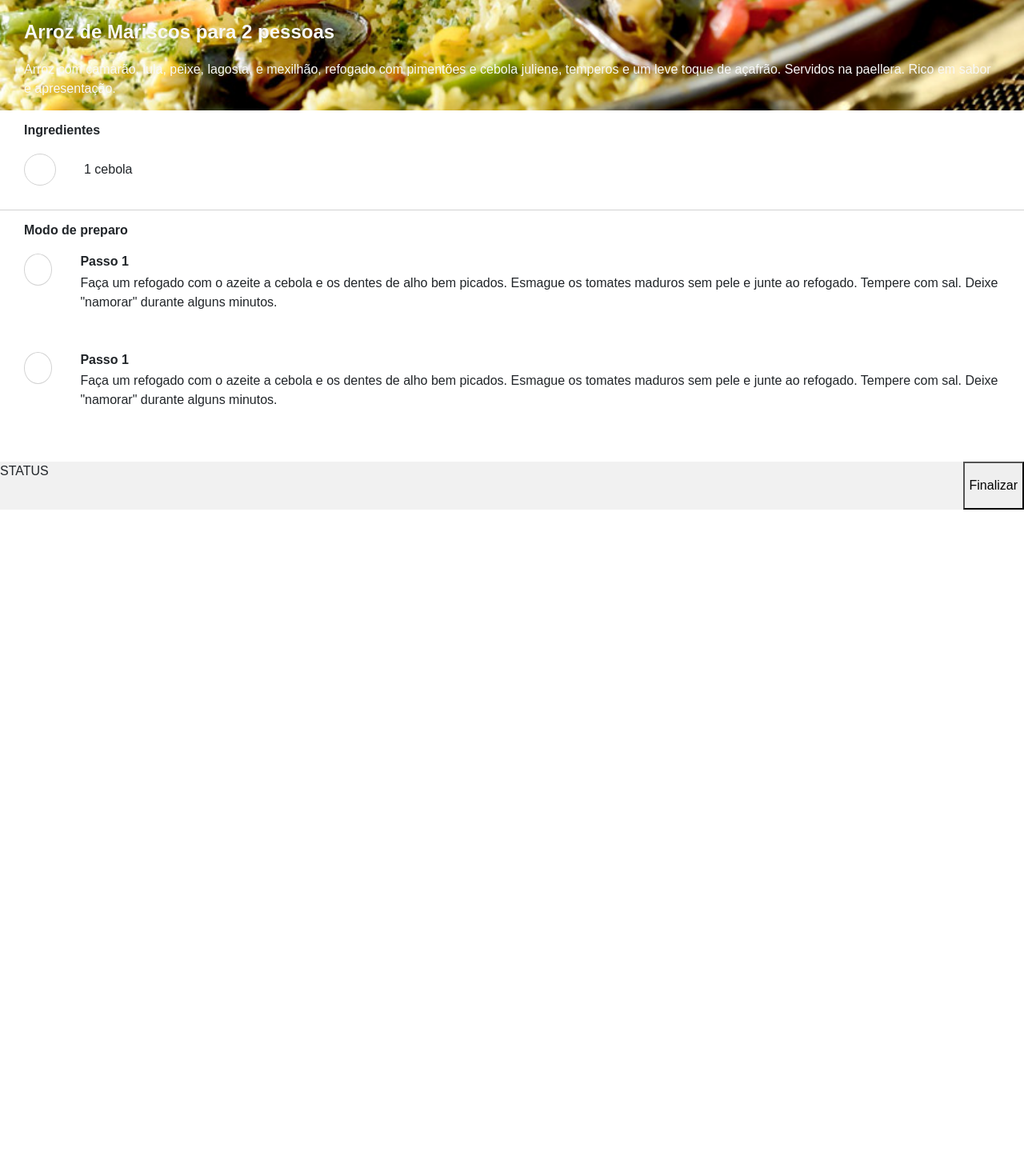
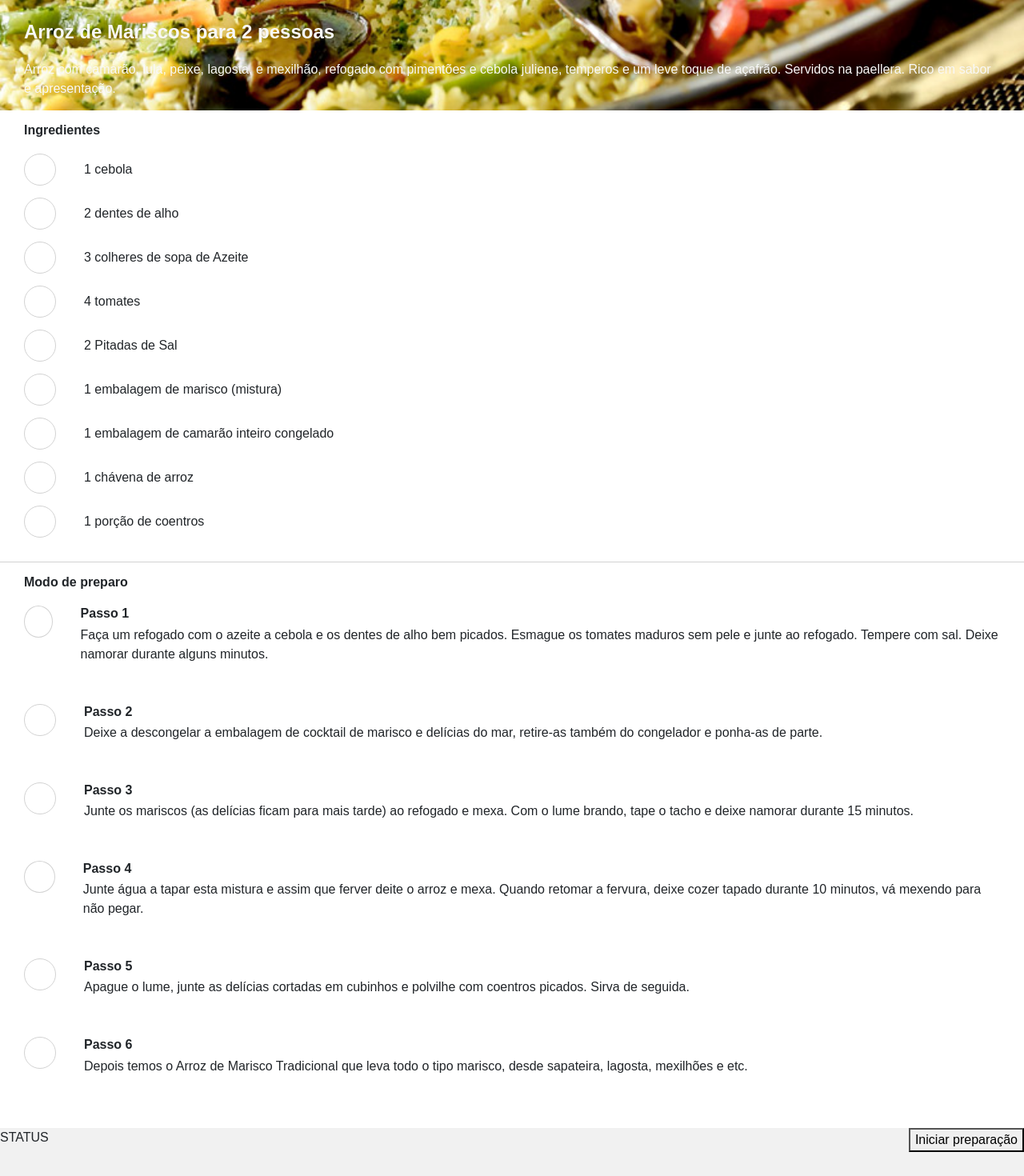
Before and after one commit to joaoribas35/tagme_client, a React (Create React App) app: page /receita in a window 1280 px wide. Shown: the part 451-1921 px from the top of the page at 80% size. Before the commit the page ends 1088 px from the top, so only its background shows below. Built offline with nearby package versions, Linux system fonts and the light colour scheme.

Commit message:
feat: create verification steps to ingredients and directions

```diff
--- a/src/components/Checkbox/index.js
+++ b/src/components/Checkbox/index.js
@@ -1,11 +1,17 @@
 import { useState } from "react";
 import { Checked, Unchecked } from "./styles";
 
-const Checkbox = ({ isChecked }) => {
+const Checkbox = ({ counter, setCounter }) => {
   const [check, setCheck] = useState(false);
 
   const handleClick = () => {
     setCheck(!check);
+
+    if (check) {
+      setCounter(counter - 1);
+    } else {
+      setCounter(counter + 1);
+    }
   };
 
   return (
--- /dev/null
+++ b/src/components/LoadingSpinner/styles.js
@@ -0,0 +1,14 @@
+import styled from "styled-components";
+
+export const Container = styled.div`
+  position: absolute;
+  left: 0;
+  top: 0;
+  right: 0;
+  bottom: 0;
+  background-color: rgba(0, 0, 0, 0.2);
+  height: 100vh;
+  display: flex;
+  justify-content: center;
+  align-items: center;
+`;
--- /dev/null
+++ b/src/components/Modal/index.js
@@ -0,0 +1,32 @@
+import { useState } from "react";
+import Modal from "react-bootstrap/Modal";
+
+const LiveModal = ({ children, label, disabled }) => {
+  const [show, setShow] = useState(false);
+
+  const handleClose = () => setShow(false);
+  const handleShow = () => setShow(true);
+
+  return (
+    <>
+      <button variant="primary" onClick={handleShow} disabled={disabled}>
+        {label}
+      </button>
+
+      <Modal show={show} onHide={handleClose}>
+        <Modal.Header closeButton></Modal.Header>
+        <Modal.Body>{children}</Modal.Body>
+        <Modal.Footer>
+          <button variant="secondary" onClick={handleClose}>
+            Close
+          </button>
+          <button variant="primary" onClick={handleClose}>
+            Save Changes
+          </button>
+        </Modal.Footer>
+      </Modal>
+    </>
+  );
+};
+
+export default LiveModal;
--- a/src/pages/Recipe/Directions/index.js
+++ b/src/pages/Recipe/Directions/index.js
@@ -1,35 +1,31 @@
+import { useState, useEffect } from "react";
 import Checkbox from "../../../components/Checkbox";
 import { Container, Direction } from "./styles";
 
-const Directions = () => {
+const Directions = ({ directions, setIsAllSteps }) => {
+  const totalSteps = directions.length;
+  const [counter, setCounter] = useState(0);
+
+  useEffect(() => {
+    if (counter === totalSteps) {
+      setIsAllSteps(true);
+    }
+  }, [counter]);
+
   return (
     <>
       <Container>
         <h1>Modo de preparo</h1>
 
-        <Direction>
-          <Checkbox />
-          <div>
-            <h1>Passo 1</h1>
-            <p>
-              Faça um refogado com o azeite a cebola e os dentes de alho bem
-              picados. Esmague os tomates maduros sem pele e junte ao refogado.
-              Tempere com sal. Deixe "namorar" durante alguns minutos.
-            </p>
-          </div>
-        </Direction>
-
-        <Direction>
-          <Checkbox />
-          <div>
-            <h1>Passo 1</h1>
-            <p>
-              Faça um refogado com o azeite a cebola e os dentes de alho bem
-              picados. Esmague os tomates maduros sem pele e junte ao refogado.
-              Tempere com sal. Deixe "namorar" durante alguns minutos.
-            </p>
-          </div>
-        </Direction>
+        {directions.map((step, i) => (
+          <Direction key={i}>
+            <Checkbox setCounter={setCounter} counter={counter} />
+            <div>
+              <h1>Passo {i + 1}</h1>
+              <p>{step}</p>
+            </div>
+          </Direction>
+        ))}
       </Container>
     </>
   );
--- a/src/pages/Recipe/Directions/styles.js
+++ b/src/pages/Recipe/Directions/styles.js
@@ -21,7 +21,6 @@ export const Direction = styled.div`
   }
 
   div {
-    &:last-child {
     display: flex;
     flex-direction: column;
 
@@ -36,5 +35,4 @@ export const Direction = styled.div`
       margin: 0;
     }
   }
-  }
 `;
--- a/src/pages/Recipe/Ingredients/index.js
+++ b/src/pages/Recipe/Ingredients/index.js
@@ -1,16 +1,33 @@
+import { useState, useEffect } from "react";
 import { Container, Ingredient } from "./styles";
 import Checkbox from "../../../components/Checkbox";
 
-const Ingredients = () => {
+const Ingredients = ({ ingredients, setIsAllIngredients }) => {
+  const totalIngredients = ingredients.length;
+  const [counter, setCounter] = useState(0);
+  const [click, setClick] = useState(false);
+
+  const handleCounter = () => {
+    setClick(!click);
+  };
+
+  useEffect(() => {
+    if (counter === totalIngredients) {
+      setIsAllIngredients(true);
+    }
+  }, [counter]);
+
   return (
     <>
       <Container>
         <h1>Ingredientes</h1>
 
-        <Ingredient>
-          <Checkbox />
-          <p> 1 cebola</p>
-        </Ingredient>
+        {ingredients.map((ingredient, i) => (
+          <Ingredient key={i} onClick={handleCounter}>
+            <Checkbox setCounter={setCounter} counter={counter} />
+            <p>{ingredient}</p>
+          </Ingredient>
+        ))}
       </Container>
     </>
   );
--- a/src/pages/Recipe/index.js
+++ b/src/pages/Recipe/index.js
@@ -1,8 +1,24 @@
-import { HeaderBottom, HeaderTop, Header, Footer } from "./styles";
+import { useState } from "react";
 import Ingredients from "./Ingredients";
 import Directions from "./Directions";
+import LiveModal from "../../components/Modal";
+import { HeaderBottom, HeaderTop, Header, Footer } from "./styles";
+
+// mock data
+import mock from "../../mock.json";
 
 const Recipe = () => {
+  const [recipe, setRecipe] = useState(mock[0]);
+  const [startPrep, setStartPrep] = useState(false);
+  const [isAllIngredients, setIsAllIngredients] = useState(false);
+  const [isAllSteps, setIsAllSteps] = useState(false);
+
+  const verifyIngredients = () => {
+    if (isAllIngredients) {
+      setStartPrep(true);
+    }
+  };
+
   return (
     <>
       <Header>
@@ -11,19 +27,33 @@ const Recipe = () => {
           <div>Tempo de preparo</div>
         </HeaderTop>
         <HeaderBottom>
-          <h1>Arroz de Mariscos para 2 pessoas</h1>
-          <p>
-            Arroz com camarão, lula, peixe, lagosta, e mexilhão, refogado com
-            pimentões e cebola juliene, temperos e um leve toque de açafrão.
-            Servidos na paellera. Rico em sabor e apresentação.
-          </p>
+          <h1>{recipe.title}</h1>
+          <p>{recipe.description}</p>
         </HeaderBottom>
       </Header>
-      <Ingredients />
-      <Directions />
+      <Ingredients
+        ingredients={recipe.ingredients}
+        setIsAllIngredients={setIsAllIngredients}
+      />
+      <Directions
+        directions={recipe.directions}
+        setIsAllSteps={setIsAllSteps}
+      />
       <Footer>
         <div>STATUS</div>
-        <button>Finalizar</button>
+        <div onClick={verifyIngredients}>
+          {startPrep ? (
+            isAllSteps ? (
+              <LiveModal label="Finalizar">Acabou!</LiveModal>
+            ) : (
+              <button disabled>Finalizar</button>
+            )
+          ) : (
+            <LiveModal label="Iniciar preparação">
+              Precisa de todos os ingredientes
+            </LiveModal>
+          )}
+        </div>
       </Footer>
     </>
   );
```
Also changed, not shown: src/components/LoadingSpinner/index.js (added, +14 -0 lines), public/manifest.json. Lines whose indentation alone changed are shown as unchanged.
